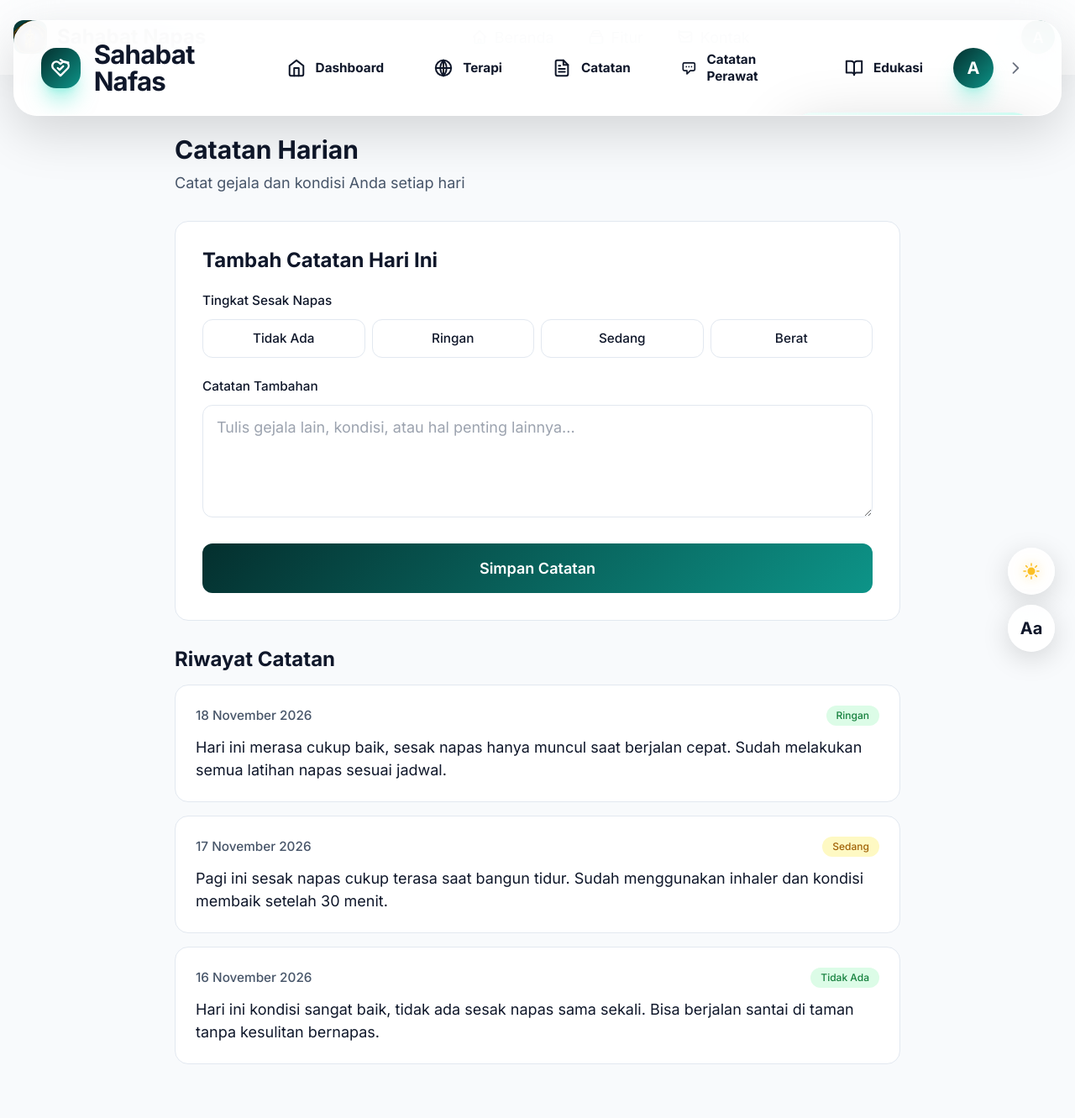
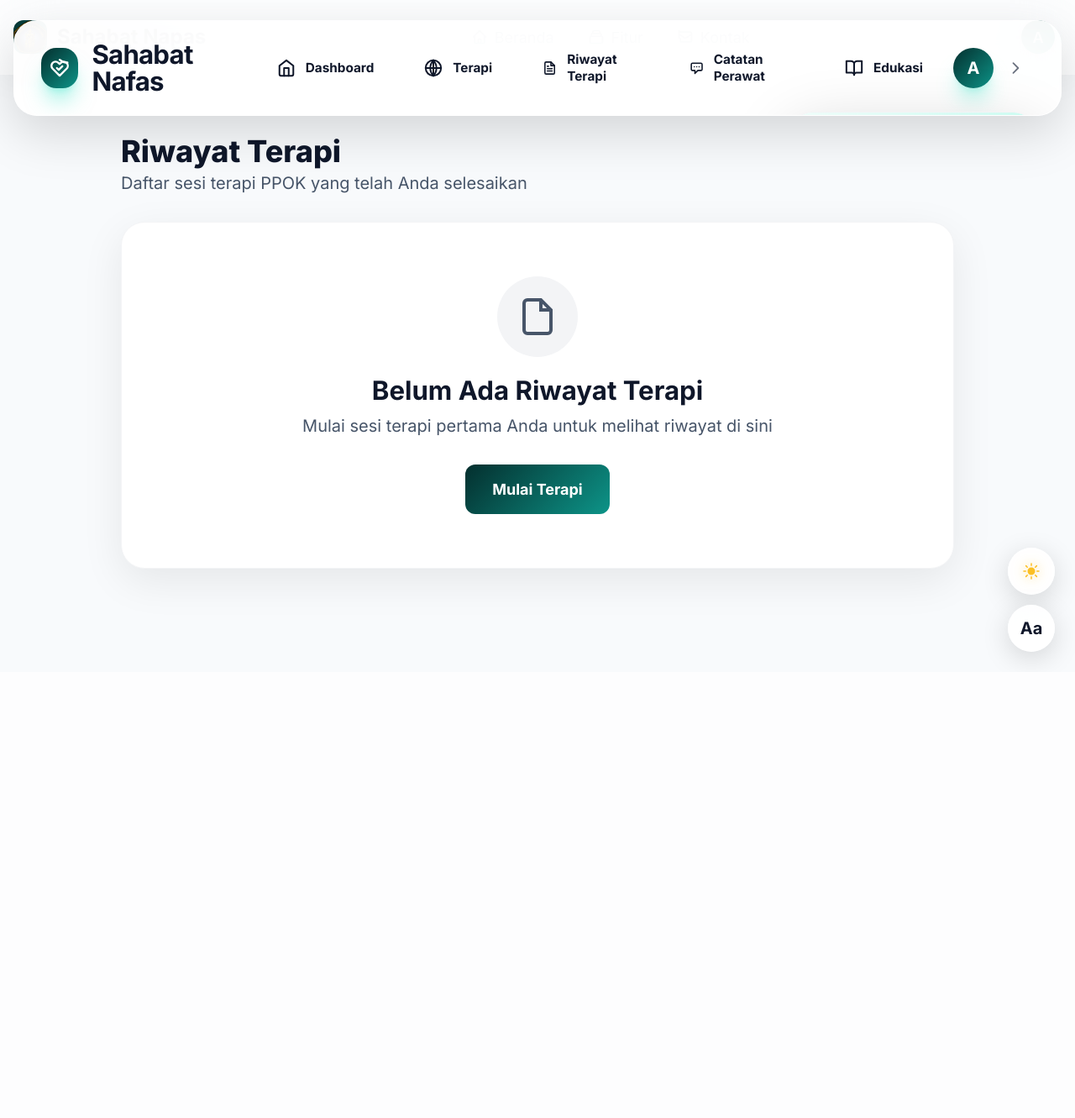
Before and after one commit to Ozan832005/Demo-Sahabat-Nafas, a Laravel app: template resources/views/pasien/catatan.blade.php in a window 1280 px wide. Shown: the whole page at 84% size. After the commit the page ends 793 px from the top, so only its background shows below. Run offline with Laravel 12, Linux system fonts and the light colour scheme; the template is opened without the code that fills it, so the values that code supplies are empty; a user stored in the database is signed in; data comes from the database, SQL or seed files in the repository; parts of the project's set-up code (start-up, migrations or seed data) failed here and were passed over; some libraries are stand-ins or nearby versions.

Commit message:
pasien berubah

```diff
--- a/app/Models/TherapyHistory.php
+++ b/app/Models/TherapyHistory.php
@@ -33,7 +33,8 @@ class TherapyHistory extends Model
         'kesepakatan_tindakan',
         'jawaban_sure',
         'skor_sure',
-        'paspor_keputusan'
+        'paspor_keputusan',
+        'perawat_notes'
     ];
 
     public function user()
--- a/resources/views/layouts/pasien-nav.blade.php
+++ b/resources/views/layouts/pasien-nav.blade.php
@@ -19,7 +19,7 @@
                     $currentRoute = request()->route()->getName() ?? '';
                     $isDashboard = $currentRoute === 'pasien.dashboard';
                     $isTerapi = $currentRoute === 'pasien.terapi';
-                    $isCatatan = $currentRoute === 'pasien.catatan';
+                    $isRiwayatTerapi = $currentRoute === 'pasien.catatan';
                     $isCatatanPerawat = $currentRoute === 'pasien.notifikasi';
                     $isEdukasi = $currentRoute === 'pasien.edukasi';
                 @endphp
@@ -48,9 +48,9 @@
                     Terapi
                 </a>
 
-                <!-- Catatan -->
+                <!-- Riwayat Terapi -->
                 <a href="{{ route('pasien.catatan') }}"
-                   class="nav-item px-6 py-3.5 rounded-[20px] text-sm font-bold transition-all duration-300 flex items-center gap-3 @if($isCatatan) bg-gradient-to-r from-teal-500 to-teal-700 text-white shadow-xl shadow-teal-300/40 scale-105 @else text-gray-600 hover:bg-gray-50 hover:text-teal-600 hover:scale-102 @endif"
+                   class="nav-item px-6 py-3.5 rounded-[20px] text-sm font-bold transition-all duration-300 flex items-center gap-3 @if($isRiwayatTerapi) bg-gradient-to-r from-teal-500 to-teal-700 text-white shadow-xl shadow-teal-300/40 scale-105 @else text-gray-600 hover:bg-gray-50 hover:text-teal-600 hover:scale-102 @endif"
                    style="color: var(--text-primary)">
                     <svg width="22" height="22" viewBox="0 0 24 24" fill="none" stroke="currentColor" stroke-width="2.2" stroke-linecap="round" stroke-linejoin="round">
                         <path d="M14 2H6a2 2 0 0 0-2 2v16a2 2 0 0 0 2 2h12a2 2 0 0 0 2-2V8z"/>
@@ -59,7 +59,7 @@
                         <line x1="16" y1="17" x2="8" y2="17"/>
                         <polyline points="10 9 9 9 8 9"/>
                     </svg>
-                    Catatan
+                    Riwayat Terapi
                 </a>
 
                 <!-- Catatan Perawat -->
--- a/resources/views/pasien/catatan.blade.php
+++ b/resources/views/pasien/catatan.blade.php
@@ -4,58 +4,81 @@
     @include('layouts.pasien-nav')
 
     <div class="pt-40 pb-16">
-    <div class="max-w-4xl mx-auto px-4">
+    <div class="max-w-5xl mx-auto px-4">
         <div class="mb-8">
-            <h1 class="text-3xl font-bold" style="color: var(--text-primary)">Catatan Harian</h1>
-            <p class="mt-2" style="color: var(--text-secondary)">Catat gejala dan kondisi Anda setiap hari</p>
+            <h1 class="text-4xl font-extrabold" style="color: var(--text-primary)">Riwayat Terapi</h1>
+            <p class="text-lg mt-1" style="color: var(--text-secondary)">Daftar sesi terapi PPOK yang telah Anda selesaikan</p>
         </div>
 
-        <div class="card-hover p-8 rounded-2xl mb-8">
-            <h3 class="text-xl font-bold mb-6" style="color: var(--text-primary)">Tambah Catatan Hari Ini</h3>
-            <form class="space-y-6">
+        @if($therapyHistories && count($therapyHistories) > 0)
+            <div class="space-y-6">
+                @foreach($therapyHistories as $index => $therapy)
+                <div class="bg-white rounded-[28px] p-8 shadow-[0_15px_50px_rgba(0,0,0,0.08)] border border-gray-100">
+                    <div class="flex items-center justify-between mb-6">
+                        <div class="flex items-center gap-4">
+                            <div class="w-14 h-14 gradient-teal rounded-2xl flex items-center justify-center text-white text-2xl font-bold shadow-xl shadow-teal-300/40">
+                                {{ $therapy->layer ?? $index + 1 }}
+                            </div>
                             <div>
-                    <label class="block text-sm font-medium mb-3" style="color: var(--text-primary)">Tingkat Sesak Napas</label>
-                    <div class="flex gap-2">
-                        <button type="button" class="flex-1 py-3 rounded-xl border text-sm font-medium hover:border-teal-500 transition" style="border-color: var(--border-color); color: var(--text-primary)">Tidak Ada</button>
-                        <button type="button" class="flex-1 py-3 rounded-xl border text-sm font-medium hover:border-teal-500 transition" style="border-color: var(--border-color); color: var(--text-primary)">Ringan</button>
-                        <button type="button" class="flex-1 py-3 rounded-xl border text-sm font-medium hover:border-teal-500 transition" style="border-color: var(--border-color); color: var(--text-primary)">Sedang</button>
-                        <button type="button" class="flex-1 py-3 rounded-xl border text-sm font-medium hover:border-teal-500 transition" style="border-color: var(--border-color); color: var(--text-primary)">Berat</button>
+                                <h3 class="text-xl font-bold" style="color: var(--text-primary)">Sesi Terapi #{{ $therapy->layer ?? $index + 1 }}</h3>
+                                <p class="text-sm" style="color: var(--text-secondary)">{{ $therapy->created_at ? $therapy->created_at->format('d F Y H:i') : '-' }}</p>
                             </div>
                         </div>
-                <div>
-                    <label class="block text-sm font-medium mb-3" style="color: var(--text-primary)">Catatan Tambahan</label>
-                    <textarea rows="4" class="w-full px-4 py-3 rounded-xl border focus:ring-2 focus:ring-teal-500 outline-none transition" style="background: var(--input-bg); border-color: var(--border-color); color: var(--text-primary)" placeholder="Tulis gejala lain, kondisi, atau hal penting lainnya..."></textarea>
-                </div>
-                <button type="submit" class="w-full py-4 gradient-teal text-white rounded-xl font-semibold hover:opacity-90 transition">
-                    Simpan Catatan
-                </button>
-            </form>
+                        <span class="px-4 py-2 bg-green-100 text-green-700 rounded-full text-sm font-bold">Selesai</span>
                     </div>
 
-        <h3 class="text-xl font-bold mb-4" style="color: var(--text-primary)">Riwayat Catatan</h3>
-        <div class="space-y-4">
-            <div class="card-hover p-6 rounded-2xl">
-                <div class="flex items-center justify-between mb-3">
-                    <span class="text-sm font-medium" style="color: var(--text-secondary)">18 November 2026</span>
-                    <span class="px-3 py-1 bg-green-100 text-green-700 rounded-full text-xs font-medium">Ringan</span>
+                    <div class="grid grid-cols-1 md:grid-cols-2 gap-4 mb-6">
+                        <div class="p-4 rounded-xl" style="background: var(--bg-secondary)">
+                            <p class="text-xs font-semibold uppercase tracking-wide mb-1" style="color: var(--text-secondary)">Nama Pasien</p>
+                            <p class="font-bold" style="color: var(--text-primary)">{{ $therapy->nama_pasien ?? '-' }}</p>
                         </div>
-                <p style="color: var(--text-primary)">Hari ini merasa cukup baik, sesak napas hanya muncul saat berjalan cepat. Sudah melakukan semua latihan napas sesuai jadwal.</p>
+                        <div class="p-4 rounded-xl" style="background: var(--bg-secondary)">
+                            <p class="text-xs font-semibold uppercase tracking-wide mb-1" style="color: var(--text-secondary)">Usia</p>
+                            <p class="font-bold" style="color: var(--text-primary)">{{ $therapy->usia ?? '-' }} tahun</p>
                         </div>
-            <div class="card-hover p-6 rounded-2xl">
-                <div class="flex items-center justify-between mb-3">
-                    <span class="text-sm font-medium" style="color: var(--text-secondary)">17 November 2026</span>
-                    <span class="px-3 py-1 bg-yellow-100 text-yellow-700 rounded-full text-xs font-medium">Sedang</span>
+                        <div class="p-4 rounded-xl" style="background: var(--bg-secondary)">
+                            <p class="text-xs font-semibold uppercase tracking-wide mb-1" style="color: var(--text-secondary)">Skala MMRC</p>
+                            <p class="font-bold" style="color: var(--text-primary)">{{ $therapy->skala_mmrc ?? '-' }}/4</p>
                         </div>
-                <p style="color: var(--text-primary)">Pagi ini sesak napas cukup terasa saat bangun tidur. Sudah menggunakan inhaler dan kondisi membaik setelah 30 menit.</p>
-            </div>
-            <div class="card-hover p-6 rounded-2xl">
-                <div class="flex items-center justify-between mb-3">
-                    <span class="text-sm font-medium" style="color: var(--text-secondary)">16 November 2026</span>
-                    <span class="px-3 py-1 bg-green-100 text-green-700 rounded-full text-xs font-medium">Tidak Ada</span>
-                </div>
-                <p style="color: var(--text-primary)">Hari ini kondisi sangat baik, tidak ada sesak napas sama sekali. Bisa berjalan santai di taman tanpa kesulitan bernapas.</p>
+                        <div class="p-4 rounded-xl" style="background: var(--bg-secondary)">
+                            <p class="text-xs font-semibold uppercase tracking-wide mb-1" style="color: var(--text-secondary)">Skor SURE</p>
+                            <p class="font-bold" style="color: var(--text-primary)">{{ $therapy->skor_sure ?? '-' }}/4</p>
                         </div>
                     </div>
+
+                    @if($therapy->paspor_keputusan)
+                    <div class="p-4 rounded-xl mb-6" style="background: var(--bg-secondary)">
+                        <p class="text-xs font-semibold uppercase tracking-wide mb-2" style="color: var(--text-secondary)">Paspor Keputusan</p>
+                        <p class="text-sm" style="color: var(--text-primary)">{{ $therapy->paspor_keputusan }}</p>
+                    </div>
+                    @endif
+
+                    <div class="flex gap-3">
+                        <button class="flex-1 py-3 px-6 bg-gradient-to-r from-teal-500 to-teal-700 text-white rounded-xl font-bold hover:shadow-lg hover:shadow-teal-300/40 transition-all">
+                            Lihat Detail
+                        </button>
+                        <button class="py-3 px-6 border border-gray-200 rounded-xl font-bold hover:bg-gray-50 transition-all" style="color: var(--text-primary)">
+                            Cetak Ulang
+                        </button>
+                    </div>
+                </div>
+                @endforeach
+            </div>
+        @else
+            <div class="bg-white rounded-[28px] p-16 shadow-[0_15px_50px_rgba(0,0,0,0.08)] border border-gray-100 text-center">
+                <div class="w-24 h-24 bg-gray-100 rounded-full flex items-center justify-center mx-auto mb-6">
+                    <svg width="48" height="48" viewBox="0 0 24 24" fill="none" stroke="currentColor" stroke-width="2" style="color: var(--text-secondary)">
+                        <path d="M14 2H6a2 2 0 0 0-2 2v16a2 2 0 0 0 2 2h12a2 2 0 0 0 2-2V8z"/>
+                        <polyline points="14 2 14 8 20 8"/>
+                    </svg>
+                </div>
+                <h3 class="text-2xl font-bold mb-3" style="color: var(--text-primary)">Belum Ada Riwayat Terapi</h3>
+                <p class="text-lg mb-8" style="color: var(--text-secondary)">Mulai sesi terapi pertama Anda untuk melihat riwayat di sini</p>
+                <a href="{{ route('pasien.terapi') }}" class="inline-block py-4 px-8 gradient-teal text-white rounded-xl font-bold hover:shadow-lg hover:shadow-teal-300/40 transition-all">
+                    Mulai Terapi
+                </a>
+            </div>
+        @endif
     </div>
     </div>
 @endsection
```
Also changed, not shown: app/Http/Controllers/PasienController.php (+19 -3 lines), resources/views/pasien/notifikasi.blade.php (+35 -46 lines), resources/views/pasien/terapi.blade.php (+17 -2 lines), database/migrations/2026_11_23_000002_add_perawat_notes_to_therapy_histories.php (added). Lines whose indentation alone changed are shown as unchanged.
